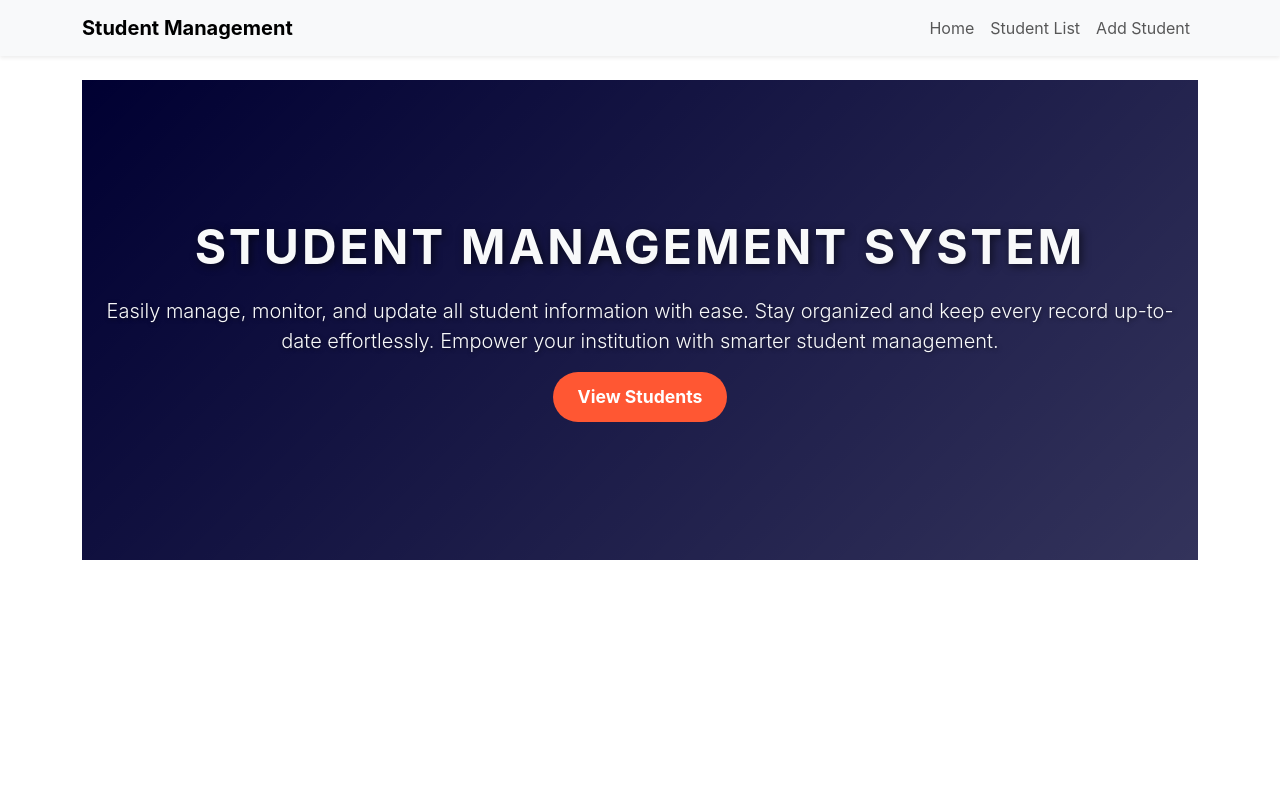
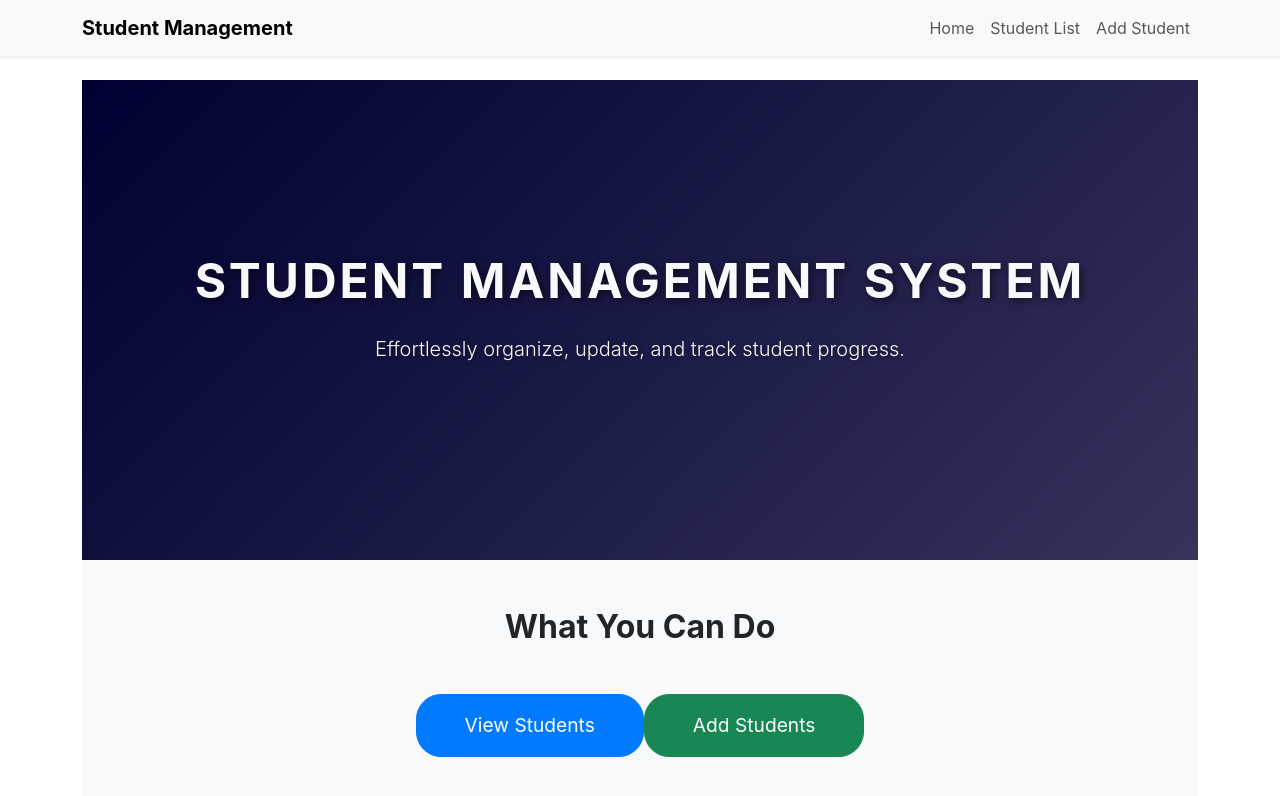
Before and after one commit to deepikavarma06/assign2, a React (Create React App) app in the folder frontend/: page / in a window 1280 px wide. Shown: the top 796 px of the page. Built offline with nearby package versions, Linux system fonts and the light colour scheme.

Commit message:
Update Home.js

```diff
--- a/frontend/src/components/Home.js
+++ b/frontend/src/components/Home.js
@@ -1,18 +1,40 @@
 import React from 'react';
 import { Link } from 'react-router-dom';
-import './Home.css';
+import './Home.css'; // Keep using your hover effect styles
 
 function Home() {
   return (
-    <section className="home-hero">
-      <div className="container">
-        <h1>Student Management System</h1>
-        <p>Easily manage, monitor, and update all student information with ease. Stay organized and keep every record up-to-date effortlessly. Empower your institution with smarter student management.</p>
-        <Link to="/students" className="btn btn-primary">
-          View Students
-        </Link>
-      </div>
-    </section>
+    <>
+      {/* Hero Section */}
+      <section className="home-hero d-flex align-items-center justify-content-center text-light">
+        <div className="container text-center">
+          <h1 className="display-3 fw-bold mb-4 text-uppercase">
+            Student Management System
+          </h1>
+          <p className="lead mb-4">
+          Effortlessly organize, update, and track student progress.
+
+          </p>
+        </div>
+      </section>
+
+      {/* Buttons Section */}
+      <section className="py-5 bg-light text-center">
+        <div className="container">
+          <h2 className="mb-5 fw-bold">What You Can Do</h2>
+
+          {/* View Students Button */}
+          <Link to="/students" className="btn btn-primary btn-lg mb-4 px-5 py-3" style={{ fontSize: '1.2rem', borderRadius: '25px' }}>
+            View Students
+          </Link>
+
+          {/* Add Students Button */}
+          <Link to="/add" className="btn btn-success btn-lg mb-4 px-5 py-3" style={{ fontSize: '1.2rem', borderRadius: '25px' }}>
+            Add Students
+          </Link>
+        </div>
+      </section>
+    </>
   );
 }
 
```
